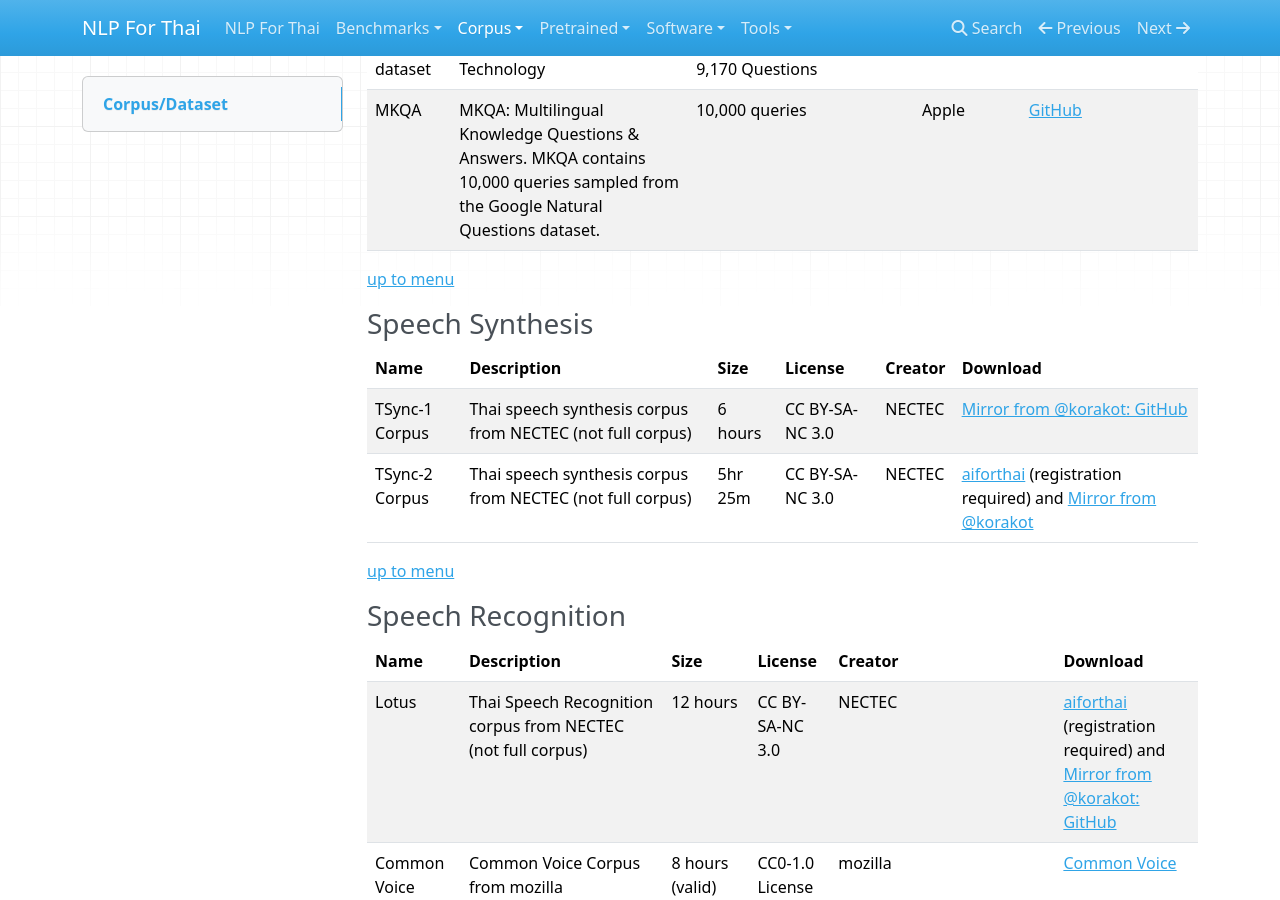
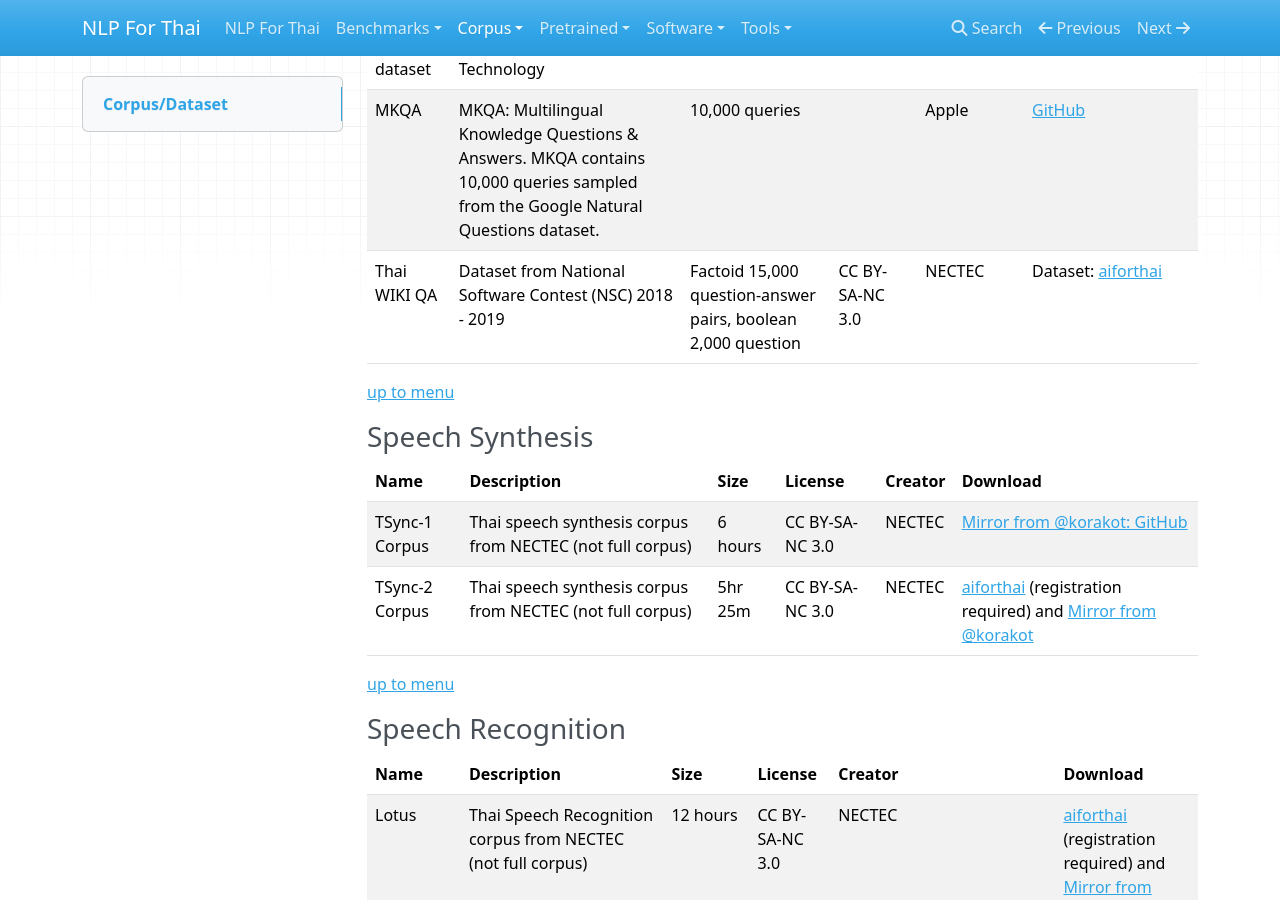
Before and after one commit to PyThaiNLP/nlpforthai.com, an MkDocs documentation site: the page built from docs/corpus/index.md, in a window 1280 px wide and 900 px high, scrolled down 7695 px. Built offline with MkDocs 1.6.1, drawn with Linux system fonts in a browser that asks for light colours; nearby versions of some CDN libraries.

Commit message:
Add Thai WIKI QA

```diff
--- a/docs/corpus/index.md
+++ b/docs/corpus/index.md
@@ -118,13 +118,14 @@
 
 ### Question Answering
 
-| Name                 | Description                                                  | Size                                           | License            | Creator         | Download                                                     |
-| -------------------- | ------------------------------------------------------------ | ---------------------------------------------- | ------------------ | --------------- | ------------------------------------------------------------ |
-| XQuAD                | XQuAD (Cross-lingual Question Answering Dataset) is a benchmark dataset for evaluating cross-lingual question answering performance. | 240 paragraphs and 1,190 question-answer pairs | CC BY-SA  4.0      | DeepMind        | [GitHub](https://github.com/deepmind/xquad)                  |
-| Thai QA              | Question answering program from Thai Wikipedia.              | 4,000 question-answer pairs                    | CC BY-SA-NC 3.0    | NECTEC          | Dataset: [aiforthai](https://aiforthai.in.th/corpus.php) (registration required), wiki: [copycatch](http://www.copycatch.in.th/documents-nsc.tar.gz), Sample data set: [copycatch](http://www.copycatch.in.th/qa-output100.json) |
-| TyDi QA              | A Benchmark for Information-Seeking Question Answering in Typologically Diverse Languages | 200k human-annotated question-answer pairs     | Apache-2.0 License | Google Research | [GitHub](https://github.com/google-research-datasets/tydiqa) |
-| iapp-wiki-qa-dataset | Open Thai Wikipedia QA Dataset made by iApp Technology       | 1,961 Documents<br/>9,170 Questions            | MIT License        | iApp Technology | [GitHub](https://github.com/iapp-technology/iapp-wiki-qa-dataset) |
-| MKQA                 | MKQA: Multilingual Knowledge Questions & Answers. MKQA contains 10,000 queries sampled from the Google Natural Questions dataset. | 10,000 queries                                 |                    | Apple           | [GitHub](https://github.com/apple/ml-mkqa/)                  |
+| Name                 | Description                                                  | Size                                                         | License            | Creator         | Download                                                     |
+| -------------------- | ------------------------------------------------------------ | ------------------------------------------------------------ | ------------------ | --------------- | ------------------------------------------------------------ |
+| XQuAD                | XQuAD (Cross-lingual Question Answering Dataset) is a benchmark dataset for evaluating cross-lingual question answering performance. | 240 paragraphs and 1,190 question-answer pairs               | CC BY-SA  4.0      | DeepMind        | [GitHub](https://github.com/deepmind/xquad)                  |
+| Thai QA              | Question answering program from Thai Wikipedia.              | 4,000 question-answer pairs                                  | CC BY-SA-NC 3.0    | NECTEC          | Dataset: [aiforthai](https://aiforthai.in.th/corpus.php) (registration required), wiki: [copycatch](http://www.copycatch.in.th/documents-nsc.tar.gz), Sample data set: [copycatch](http://www.copycatch.in.th/qa-output100.json) |
+| TyDi QA              | A Benchmark for Information-Seeking Question Answering in Typologically Diverse Languages | 200k human-annotated question-answer pairs                   | Apache-2.0 License | Google Research | [GitHub](https://github.com/google-research-datasets/tydiqa) |
+| iapp-wiki-qa-dataset | Open Thai Wikipedia QA Dataset made by iApp Technology       | 1,961 Documents<br/>9,170 Questions                          | MIT License        | iApp Technology | [GitHub](https://github.com/iapp-technology/iapp-wiki-qa-dataset) |
+| MKQA                 | MKQA: Multilingual Knowledge Questions & Answers. MKQA contains 10,000 queries sampled from the Google Natural Questions dataset. | 10,000 queries                                               |                    | Apple           | [GitHub](https://github.com/apple/ml-mkqa/)                  |
+| Thai WIKI QA         | Dataset from National Software Contest (NSC) 2018 - 2019     | Factoid 15,000 question-answer pairs, boolean 2,000 question | CC BY-SA-NC 3.0    | NECTEC          | Dataset: [aiforthai](https://aiforthai.in.th/corpus.php)     |
 
 [up to menu](#corpusdataset)
 
```
